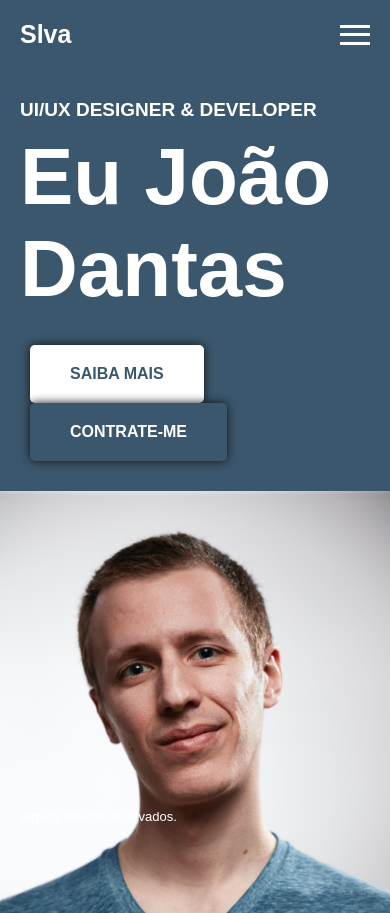
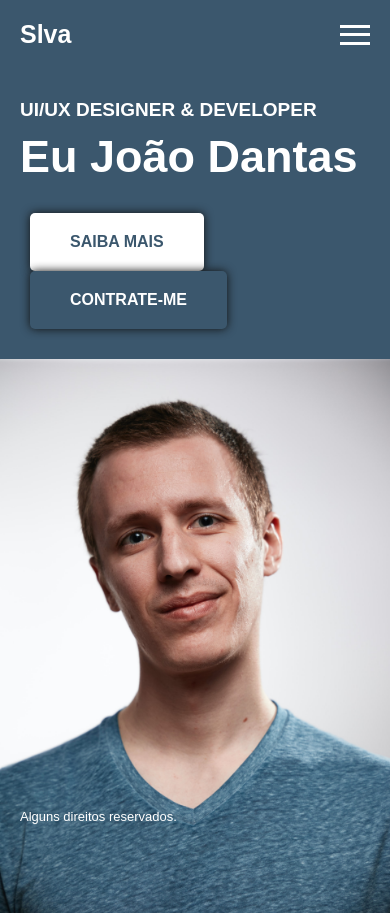
Before and after one commit to Johnhelder/portfolio, a plain HTML site: page index.html in a window 390 px wide. Drawn offline with Linux system fonts and the light colour scheme.

Commit message:
Reduzindo o tamanho da fonte no mobile

```diff
--- a/assets/css/style.css
+++ b/assets/css/style.css
@@ -124,6 +124,9 @@ footer{
     justify-content: center;
     align-items: center;
   }
+  .container .info .name{
+    font-size: 45px;
+  }
 
 
 }
```
